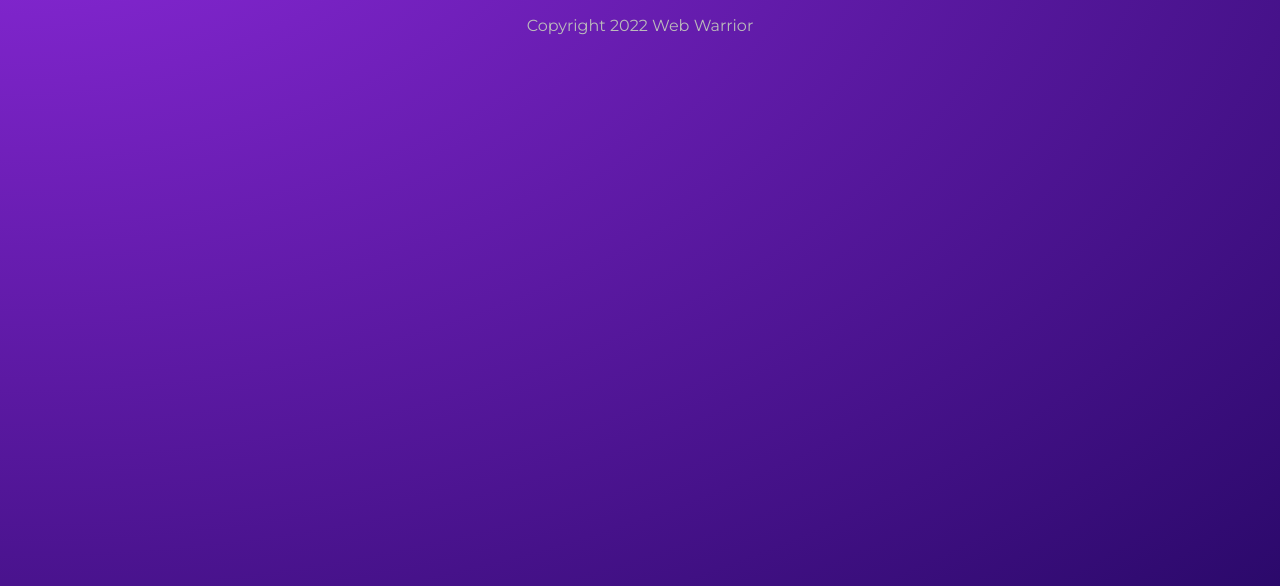
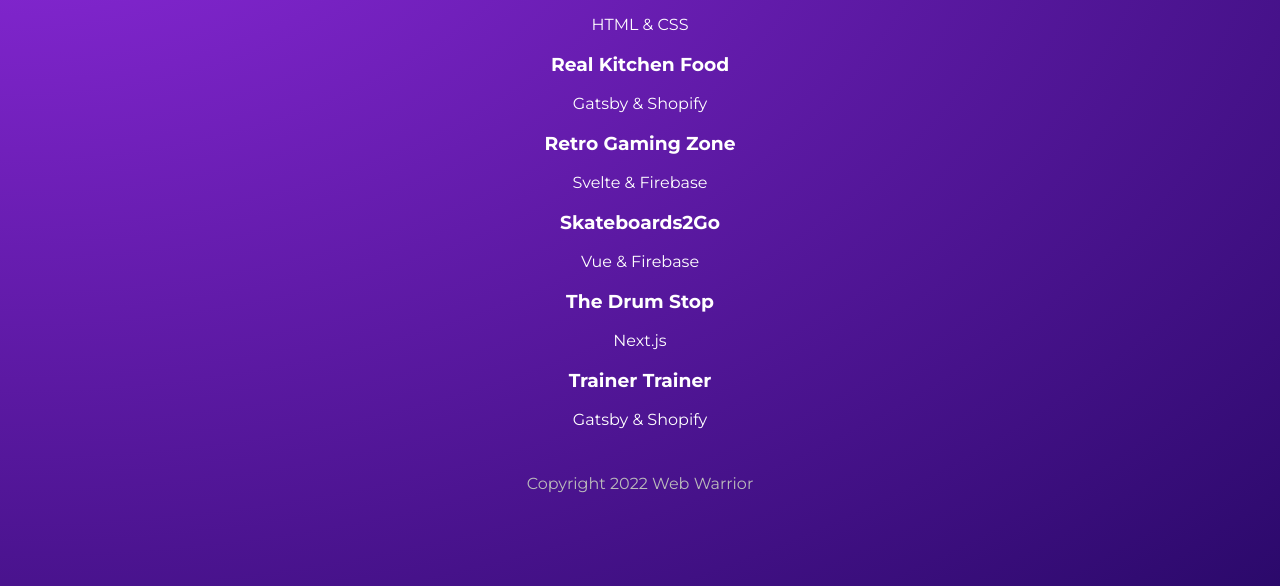
Before and after one commit to ZACOOPER5G/gatsby-practice, a Gatsby site: page /projects in a window 1280 px wide. Shown: the part 214-800 px from the top of the page. Built offline with nearby package versions, Linux system fonts and the light colour scheme; Gatsby itself is replaced by a stand-in of ours.

Commit message:
added project links

```diff
--- a/src/pages/projects/index.js
+++ b/src/pages/projects/index.js
@@ -1,16 +1,46 @@
+import { graphql, Link } from 'gatsby';
 import React from 'react'
 import Layout from '../../components/Layout'
 import * as styles from "../../styles/projects.module.css";
 
-const Projects = () => {
+const Projects = ({ data }) => {
+    console.log(data)
+    const projects = data.allMarkdownRemark.nodes;
+
     return (
         <Layout>
             <div className={styles.portfolio}>
                 <h1>Projects</h1>
                 <h3>Projects I've created</h3>
+                <div>
+                    {projects.map(project => (
+                        <Link to={"/projects/" + project.frontmatter.slug} key={project.id} >
+                            <div>
+                                <h3>{ project.frontmatter.title }</h3>
+                                <p>{ project.frontmatter.stack }</p>
+                            </div>
+                        </Link>
+                    ))}
+                </div>
             </div>
         </Layout>
     )
 }
 
 export default Projects
+
+export const query = graphql`
+    query ProjectsPage {
+        allMarkdownRemark {
+        nodes {
+            html
+            frontmatter {
+            slug
+            stack
+            title
+            }
+            id
+        }
+        }
+    }
+`
```
Lines whose indentation alone changed are shown as unchanged.
